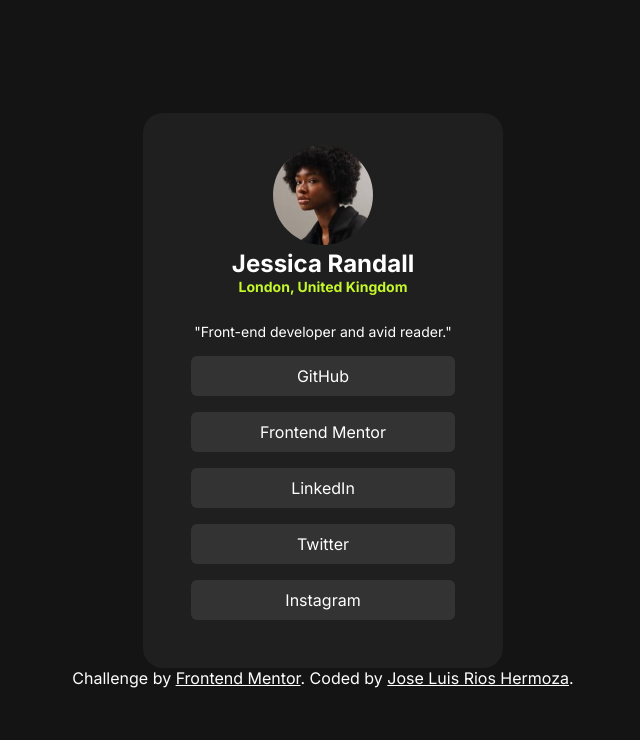
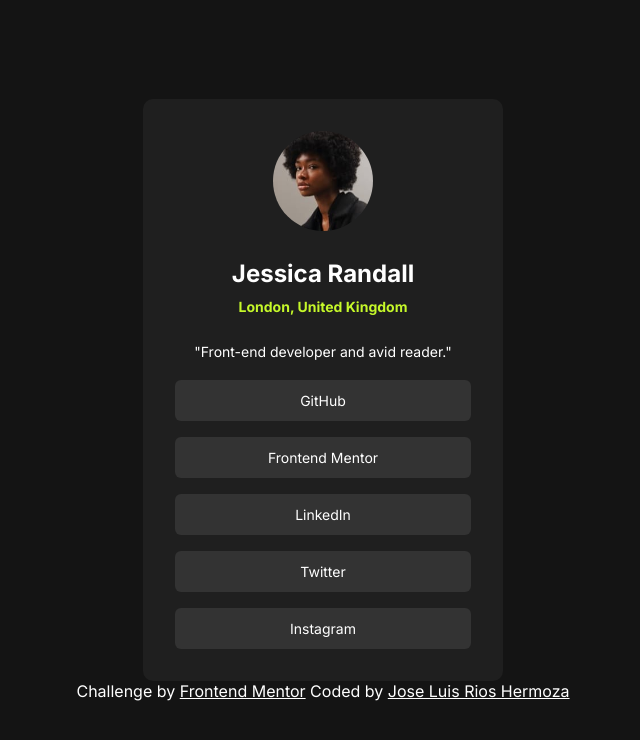
Before and after one commit to ActorXXX/2024-10-13, a plain HTML site: page index.html in a window 1280 px wide. Shown: the whole page, without its empty margins (317-957 px from the left). Drawn offline with Linux system fonts and the light colour scheme.

Commit message:
quedo igual!

```diff
--- a/index.html
+++ b/index.html
@@ -28,8 +28,8 @@
       </main>
     </article>
     <div class="attribution">
-        Challenge by <a href="https://www.frontendmentor.io?ref=challenge" target="_blank">Frontend Mentor</a>.
-        Coded by <a href="#">Jose Luis Rios Hermoza</a>.
+      Challenge by <a href="https://www.frontendmentor.io?ref=challenge" target="_blank">Frontend Mentor</a>
+      Coded by <a href="#">Jose Luis Rios Hermoza</a>
     </div>
   </main>
 </body>
--- a/styles.css
+++ b/styles.css
@@ -38,10 +38,10 @@ body > main {
 
 article{
     background-color: var(--Grey-800);
-    border-radius: 20px;
-    padding: 2em;
+    border-radius: 10px;
+    padding: 1em;
+    padding-top: 2em;
     text-align: center;
-    width: 360px;
     width: 360px;
 }
 
@@ -51,9 +51,10 @@ ul {
 }
 
 ul li {
-    padding: 10px;
+    padding: 12px;
     background-color: var(--Grey-700);
     border-radius: 6px;
+    font-size: 14px;
 }
 
 ul li:not(:last-child) {
@@ -65,15 +66,21 @@ ul li a {
     font-weight: 600;
 }
 
+h1 {
+    margin-top: 1em;
+}
+
 #country {
     color: var(--Green);
     font-weight: 700;
     font-size: 14px;
+    margin-top: 10px;
 }
 
 #job {
     font-size: 14px;
     margin-top: 2em;
+    margin-bottom: 20px;
 }
 
 ul li:hover {
```
